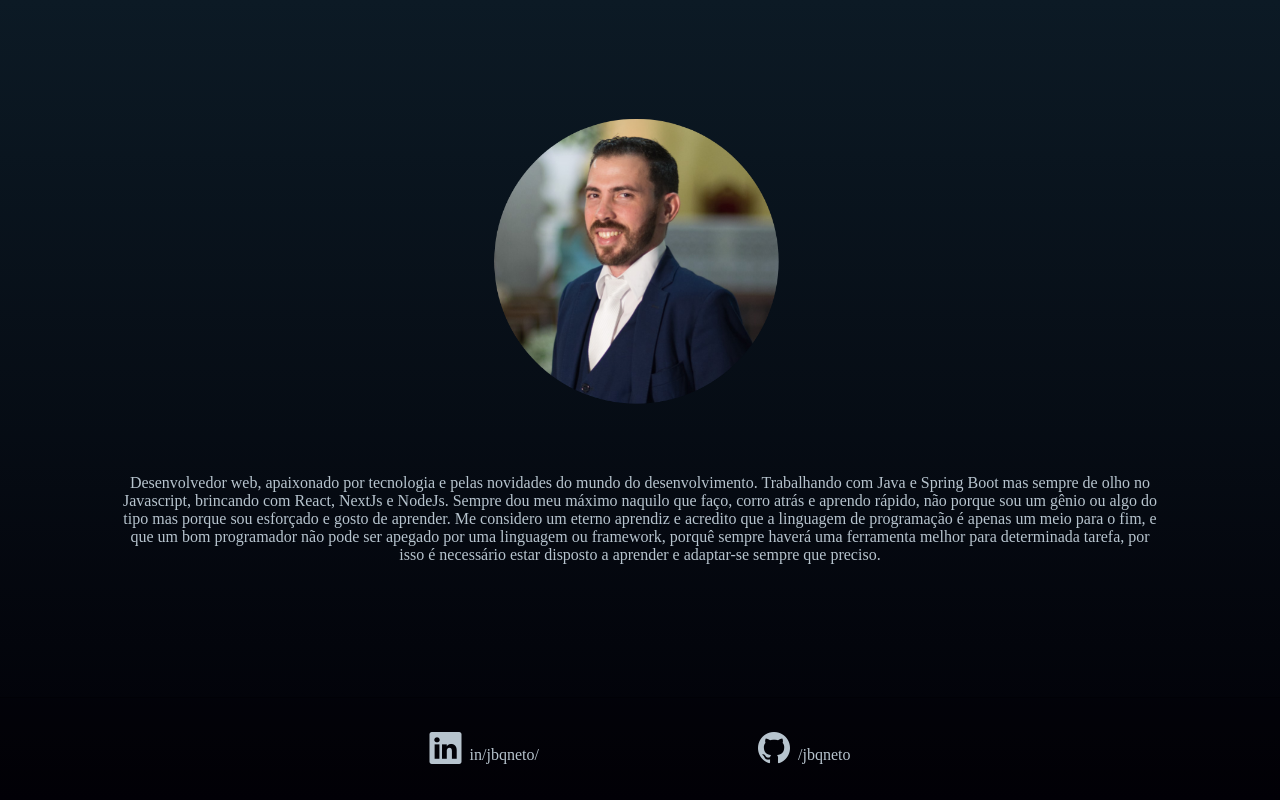
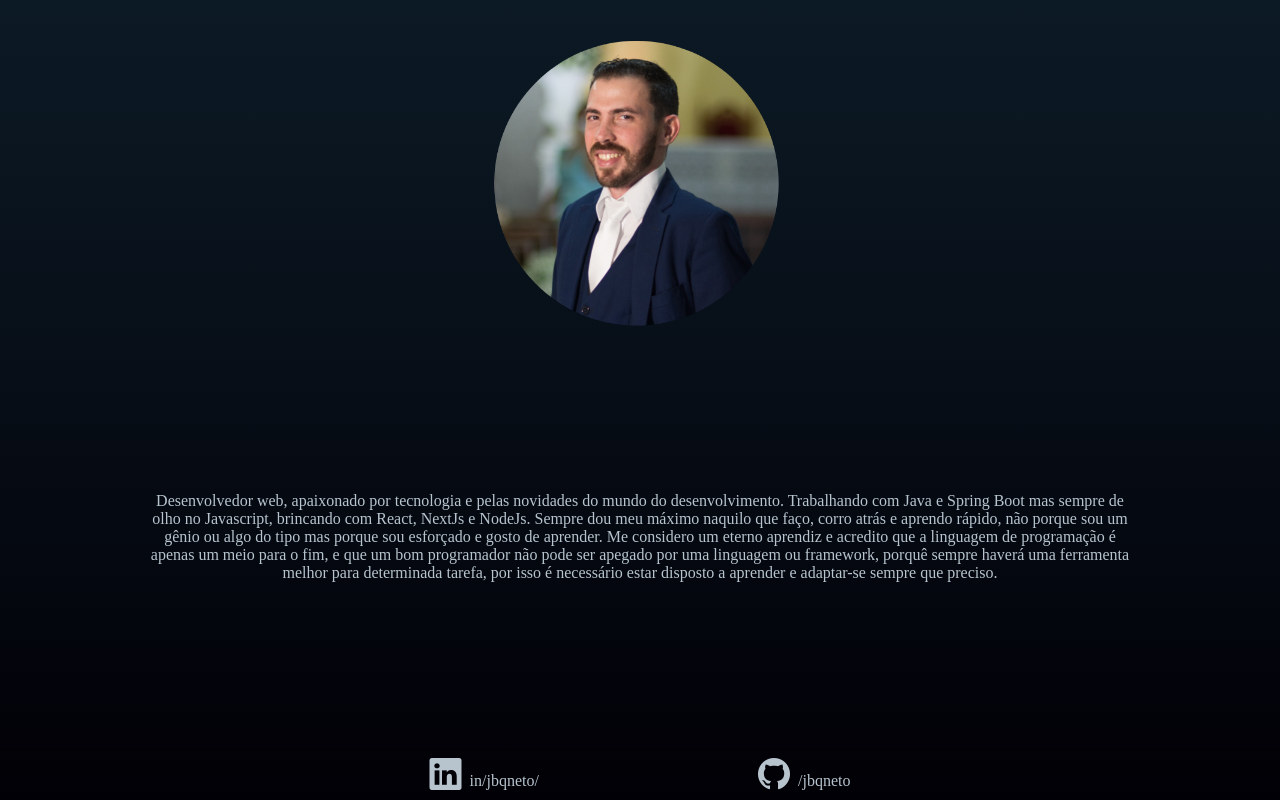
Before and after one commit to jbqneto/jbqneto, an Angular app: page / in a window 1280 px wide. Built offline with nearby package versions, Linux system fonts and the light colour scheme.

Commit message:
Adjustments to try out GH

```diff
--- a/src/app/pages/home/home.component.scss
+++ b/src/app/pages/home/home.component.scss
@@ -81,15 +81,19 @@ footer {
 }
 
 @media only screen and (min-width: 640px) {
-  .about {
-    padding: 2vw;
+  main {
+    .about {
+      padding: 2vw;
+    }
   }
 }
 
 /* Medium devices such as tablets (768px and up) */
 @media only screen and (min-width: 768px) {
-  .about {
-    padding: 10vw;
+  main {
+    .about {
+      padding: 10vw;
+    }
   }
 }
 
```
